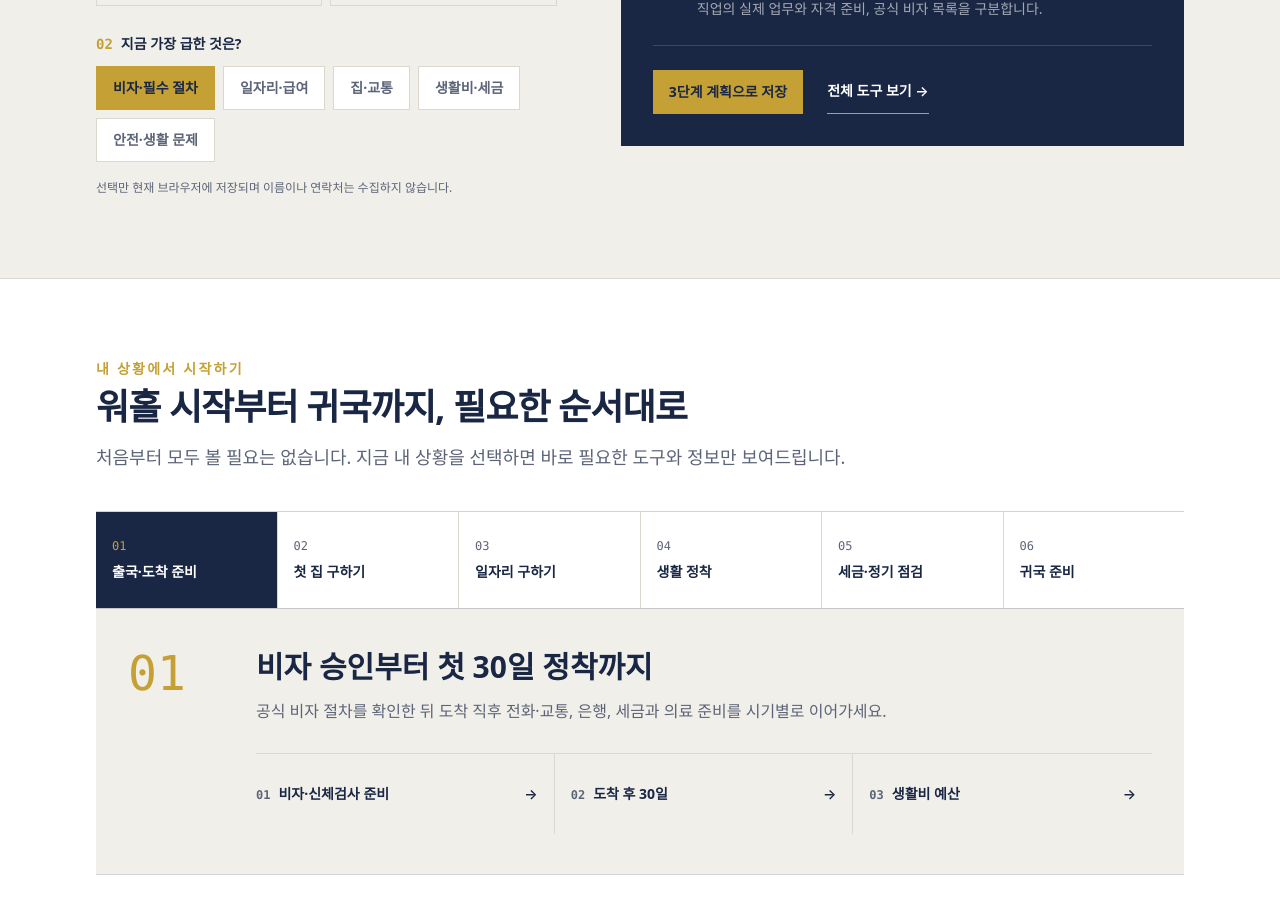
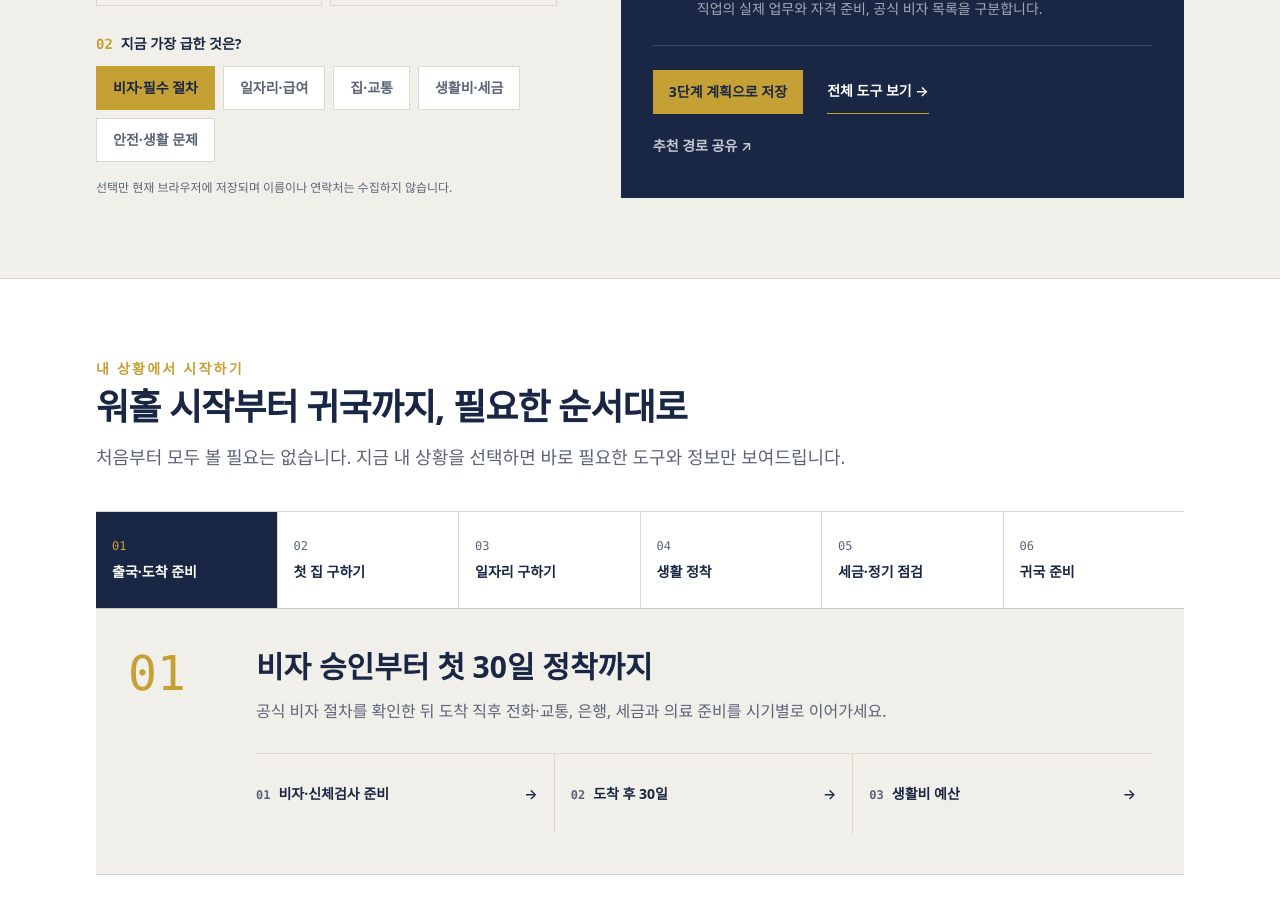
Before and after one commit to jelov219au/aussie-compass, a Next.js app: page / in a window 1280 px wide. Shown: the part 1280-2191 px from the top of the page. Built offline with nearby package versions, Linux system fonts and the light colour scheme; no server answers.

Commit message:
Add plan sharing and check-in reminder

```diff
--- a/src/app/privacy/page.tsx
+++ b/src/app/privacy/page.tsx
@@ -12,7 +12,7 @@ const sections = [
   ["브라우저에 저장되는 내용", "일부 도구는 진행 상태, 입력값과 사용자가 저장한 페이지 목록을 브라우저의 localStorage에 저장합니다. 나의 진행 화면은 이 기기의 저장 내용을 요약할 뿐 서버로 전송하거나 다른 기기와 동기화하지 않습니다. 브라우저 사이트 데이터 삭제 또는 각 도구의 초기화 기능으로 지울 수 있으며 공용 기기에서는 사용 후 삭제하세요."],
   ["백업과 기기 이전", "데이터 백업·이전 도구는 Hoju Compass가 사용하는 저장 항목만 사용자의 선택에 따라 JSON 파일로 만듭니다. 파일 생성과 불러오기는 브라우저 안에서 처리되며 서버에 업로드되지 않습니다. 백업에는 이력서의 이름·연락처, 급여·예산 같은 개인 내용이 포함될 수 있으므로 개인 기기에 보관하고 이전이 끝나면 안전하게 삭제하세요."],
   ["웹앱과 오프라인 안내", "홈 화면 설치를 지원하기 위해 앱 이름·색상·아이콘이 담긴 manifest와 service worker를 사용합니다. service worker는 온라인 페이지를 오래 보관하지 않고 네트워크 연결에 실패했을 때 보여줄 오프라인 안내만 캐시에 저장합니다."],
-  ["공유와 이미지 저장", "페이지 공유 버튼은 기기의 기본 공유 메뉴를 열거나 사용자가 선택하면 현재 주소를 클립보드에 복사합니다. SNS 카드 제작 내용과 이미지는 브라우저에서 처리되며 자동으로 외부 SNS에 게시되지 않습니다. PNG 저장과 설명문 복사는 사용자가 버튼을 누를 때만 실행됩니다."],
+  ["공유·캘린더와 이미지 저장", "페이지 공유 버튼은 기기의 기본 공유 메뉴를 열거나 사용자가 선택하면 현재 주소를 클립보드에 복사합니다. 맞춤 경로를 공유하면 선택한 생활 단계와 고민 분류만 링크에 포함되며 이름, 완료 기록과 작성 내용은 포함되지 않습니다. 7일 점검 알림은 선택한 경로와 남은 단계가 담긴 캘린더 파일을 기기에 저장합니다. SNS 카드 제작과 PNG 저장도 브라우저에서 처리되며 자동으로 외부 서비스에 게시되지 않습니다."],
   ["호스팅 기술 정보", "사이트 제공과 보안을 위해 호스팅·네트워크 제공자가 접속 IP, 브라우저·기기 정보, 요청 시간과 오류 같은 기술 로그를 처리할 수 있습니다. Hoju Compass는 현재 별도의 사용자 행동 분석, 광고 추적 픽셀 또는 맞춤 광고 쿠키를 설치하지 않습니다."],
   ["외부 사이트와 Google Maps", "정부기관, Google Maps와 기타 외부 링크를 누르면 해당 서비스로 이동하며 검색어·출발지·목적지처럼 URL에 포함된 정보가 외부 서비스에 전달될 수 있습니다. 정확한 집 주소나 민감정보 대신 동네·역 이름을 사용하고 각 서비스의 개인정보 안내를 확인하세요."],
   ["민감정보 입력 금지", "여권번호, TFN, 비자 grant number, HAP ID, 은행·카드 정보, 건강정보, 비밀번호 또는 신분증 사본을 이 사이트에 입력하지 마세요. 계산기와 체크리스트는 그러한 정보 없이 사용할 수 있도록 설계했습니다."],
--- a/src/components/sections/PersonalRouteFinder.tsx
+++ b/src/components/sections/PersonalRouteFinder.tsx
@@ -27,6 +27,9 @@ type SavedPlan = {
 
 const storageKey = "hoju-compass-route-finder-v1";
 const planStorageKey = "hoju-compass-personal-plan-v1";
+
+const icsEscape = (value: string) => value.replace(/\\/g, "\\\\").replace(/\n/g, "\\n").replace(/,/g, "\\,").replace(/;/g, "\\;");
+const icsDate = (date: Date) => `${date.getFullYear()}${String(date.getMonth() + 1).padStart(2, "0")}${String(date.getDate()).padStart(2, "0")}`;
 
 const stages: Array<{ id: StageId; label: string; detail: string }> = [
   { id: "prepare", label: "출국 준비 중", detail: "비자 신청부터 출발 전" },
@@ -67,18 +70,29 @@ export function PersonalRouteFinder() {
   const [stage, setStage] = useState<StageId>("prepare");
   const [concern, setConcern] = useState<ConcernId>("admin");
   const [plan, setPlan] = useState<SavedPlan | null>(null);
+  const [actionMessage, setActionMessage] = useState("");
   const [loaded, setLoaded] = useState(false);
 
   useEffect(() => {
+    const params = new URLSearchParams(window.location.search);
+    const sharedStage = params.get("stage") as StageId | null;
+    const sharedConcern = params.get("concern") as ConcernId | null;
+    const hasSharedRoute = stages.some((item) => item.id === sharedStage) && concerns.some((item) => item.id === sharedConcern);
+    if (hasSharedRoute) {
+      setStage(sharedStage as StageId);
+      setConcern(sharedConcern as ConcernId);
+      setActionMessage("공유받은 추천 경로를 열었습니다. 계획으로 저장하기 전에는 기존 계획이 바뀌지 않습니다.");
+    } else {
+      try {
+        const saved = JSON.parse(localStorage.getItem(storageKey) ?? "null") as { stage?: StageId; concern?: ConcernId } | null;
+        if (saved && stages.some((item) => item.id === saved.stage)) setStage(saved.stage as StageId);
+        if (saved && concerns.some((item) => item.id === saved.concern)) setConcern(saved.concern as ConcernId);
+      } catch { /* Invalid preferences fall back to the first route. */ }
+    }
     try {
-      const saved = JSON.parse(localStorage.getItem(storageKey) ?? "null") as { stage?: StageId; concern?: ConcernId } | null;
-      if (saved && stages.some((item) => item.id === saved.stage)) setStage(saved.stage as StageId);
-      if (saved && concerns.some((item) => item.id === saved.concern)) setConcern(saved.concern as ConcernId);
       const savedPlan = JSON.parse(localStorage.getItem(planStorageKey) ?? "null") as SavedPlan | null;
       if (savedPlan && Array.isArray(savedPlan.steps) && Array.isArray(savedPlan.completed)) setPlan(savedPlan);
-    } catch {
-      // Invalid local data falls back to the safest first-visit route.
-    }
+    } catch { /* Invalid plan data is ignored. */ }
     setLoaded(true);
   }, []);
 
@@ -117,6 +131,47 @@ export function PersonalRouteFinder() {
     window.dispatchEvent(new Event("storage"));
   };
 
+  const shareRecommendations = async () => {
+    const url = new URL("https://hojucompass.com/");
+    url.searchParams.set("stage", stage);
+    url.searchParams.set("concern", concern);
+    url.hash = "route-finder";
+    const shareData = { title: "Hoju Compass 맞춤 시작 경로", text: `${stageLabel} · ${concernLabel}에 맞는 호주 생활 도구 3가지를 확인해 보세요.`, url: url.toString() };
+    try {
+      if (navigator.share) {
+        await navigator.share(shareData);
+        setActionMessage("공유 메뉴를 열었습니다.");
+      } else {
+        await navigator.clipboard.writeText(url.toString());
+        setActionMessage("추천 링크를 복사했습니다.");
+      }
+    } catch (error) {
+      if (error instanceof DOMException && error.name === "AbortError") return;
+      try {
+        await navigator.clipboard.writeText(url.toString());
+        setActionMessage("추천 링크를 복사했습니다.");
+      } catch {
+        setActionMessage("브라우저 주소를 복사해 공유해 주세요.");
+      }
+    }
+  };
+
+  const downloadReminder = () => {
+    if (!matchesCurrentPlan || !plan) return;
+    const reminderDate = new Date();
+    reminderDate.setDate(reminderDate.getDate() + 7);
+    const remaining = plan.steps.filter((step) => !plan.completed.includes(step.href)).map((step) => step.title);
+    const description = [`${plan.stageLabel} · ${plan.concernLabel}`, `${completedCount}/3개 완료`, remaining.length ? `남은 단계: ${remaining.join(", ")}` : "모든 단계를 완료했습니다.", "https://hojucompass.com/#route-finder"].join("\n");
+    const body = ["BEGIN:VCALENDAR", "VERSION:2.0", "PRODID:-//Hoju Compass//Personal Plan//KO", "CALSCALE:GREGORIAN", "BEGIN:VEVENT", `UID:personal-plan-${icsDate(reminderDate)}-${stage}-${concern}@hojucompass.com`, `DTSTART;VALUE=DATE:${icsDate(reminderDate)}`, "SUMMARY:Hoju Compass 3단계 계획 점검", `DESCRIPTION:${icsEscape(description)}`, "URL:https://hojucompass.com/#route-finder", "END:VEVENT", "END:VCALENDAR"].join("\r\n");
+    const url = URL.createObjectURL(new Blob([body], { type: "text/calendar;charset=utf-8" }));
+    const anchor = document.createElement("a");
+    anchor.href = url;
+    anchor.download = "hoju-compass-7-day-plan-reminder.ics";
+    anchor.click();
+    URL.revokeObjectURL(url);
+    setActionMessage("7일 뒤 점검하는 캘린더 파일을 저장했습니다.");
+  };
+
   return <section id="route-finder" className="scroll-mt-20 border-b border-border bg-surface py-16 sm:py-20" aria-labelledby="route-finder-heading"><Container>
     <div className="grid gap-10 lg:grid-cols-[0.9fr_1.1fr] lg:gap-16">
       <div>
@@ -134,6 +189,8 @@ export function PersonalRouteFinder() {
         <div className="flex items-end justify-between gap-4 border-b border-white/15 pb-5"><div><p className="text-xs font-semibold uppercase tracking-[0.16em] text-gold">Your next three</p><h3 className="mt-2 text-2xl font-semibold">{stageLabel} · {concernLabel}</h3></div><span className="shrink-0 font-mono text-xs text-white/45">{matchesCurrentPlan ? `${completedCount}/3 완료` : "03 steps"}</span></div>
         <ol>{recommendations.map((tool, index) => { const done = Boolean(matchesCurrentPlan && plan?.completed.includes(tool.href)); return <li key={tool.href} className="border-b border-white/15"><div className="grid sm:grid-cols-[1fr_auto] sm:items-center"><Link href={tool.href} className="group grid gap-3 py-6 sm:grid-cols-[2rem_1fr_auto] sm:items-center"><span className="font-mono text-xs text-gold">0{index + 1}</span><span><strong className={`block text-lg text-white ${done ? "line-through decoration-gold/70" : ""}`}>{tool.title}</strong><span className="mt-1 block text-sm leading-6 text-white/60">{tool.description}</span></span><span className="text-xl text-gold transition group-hover:translate-x-1" aria-hidden="true">→</span></Link>{matchesCurrentPlan && <button type="button" aria-pressed={done} onClick={() => toggleCompleted(tool.href)} className={`mb-4 ml-8 inline-flex min-h-10 items-center justify-center border px-3 text-xs font-semibold sm:mb-0 sm:ml-4 ${done ? "border-gold bg-gold text-navy" : "border-white/25 text-white hover:border-gold"}`}>{done ? "완료됨" : "완료 표시"}</button>}</div></li>; })}</ol>
         <div className="mt-6 flex flex-wrap items-center gap-x-6 gap-y-3"><button type="button" disabled={matchesCurrentPlan} onClick={saveCurrentPlan} className="inline-flex min-h-11 items-center bg-gold px-4 text-sm font-semibold text-navy disabled:cursor-default disabled:bg-white/10 disabled:text-white/55">{matchesCurrentPlan ? "나의 계획에 저장됨" : plan ? "현재 추천으로 계획 바꾸기" : "3단계 계획으로 저장"}</button><Link href="/tools" className="inline-flex min-h-11 items-center border-b border-gold text-sm font-semibold text-white">전체 도구 보기 →</Link></div>
+        <div className="mt-3 flex flex-wrap gap-x-6 gap-y-2"><button type="button" onClick={shareRecommendations} className="inline-flex min-h-10 items-center text-sm font-semibold text-white/75 hover:text-white">추천 경로 공유 ↗</button>{matchesCurrentPlan && <button type="button" onClick={downloadReminder} className="inline-flex min-h-10 items-center text-sm font-semibold text-white/75 hover:text-white">7일 뒤 점검 알림 +</button>}</div>
+        {actionMessage && <p className="mt-3 text-xs leading-5 text-white/60" role="status" aria-live="polite">{actionMessage}</p>}
         {matchesCurrentPlan && completedCount === 3 && <p className="mt-5 border-l-2 border-gold pl-3 text-sm leading-6 text-white/75">세 단계를 모두 완료했습니다. 다음 고민을 선택해 새로운 계획을 만들 수 있습니다.</p>}
       </div>
     </div>
```
Also changed, not shown: 1 other file (tests, documents, lock files or other folders).
